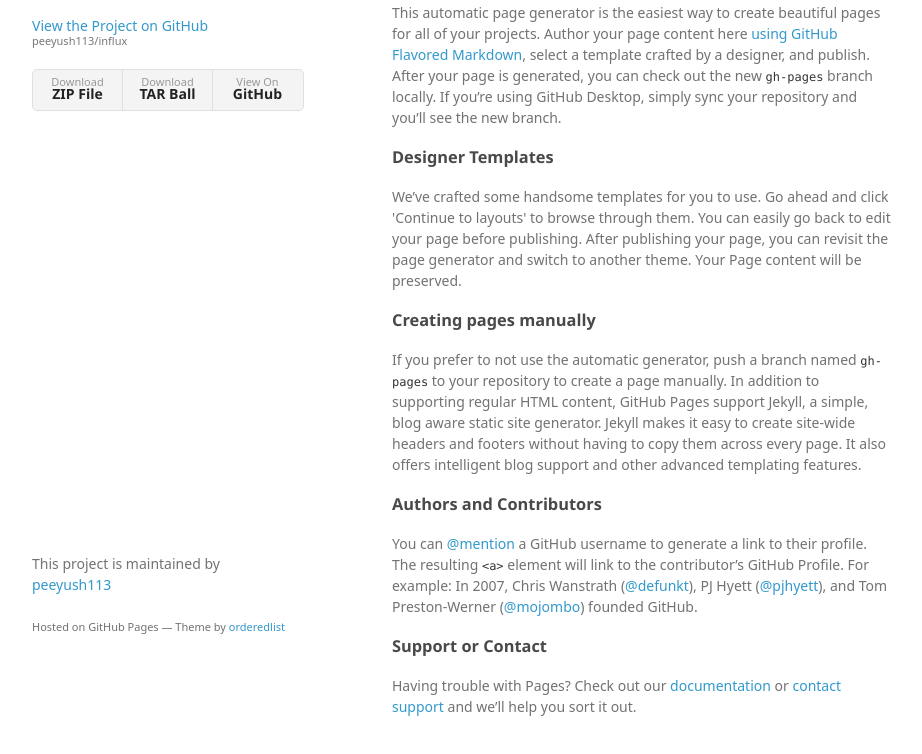
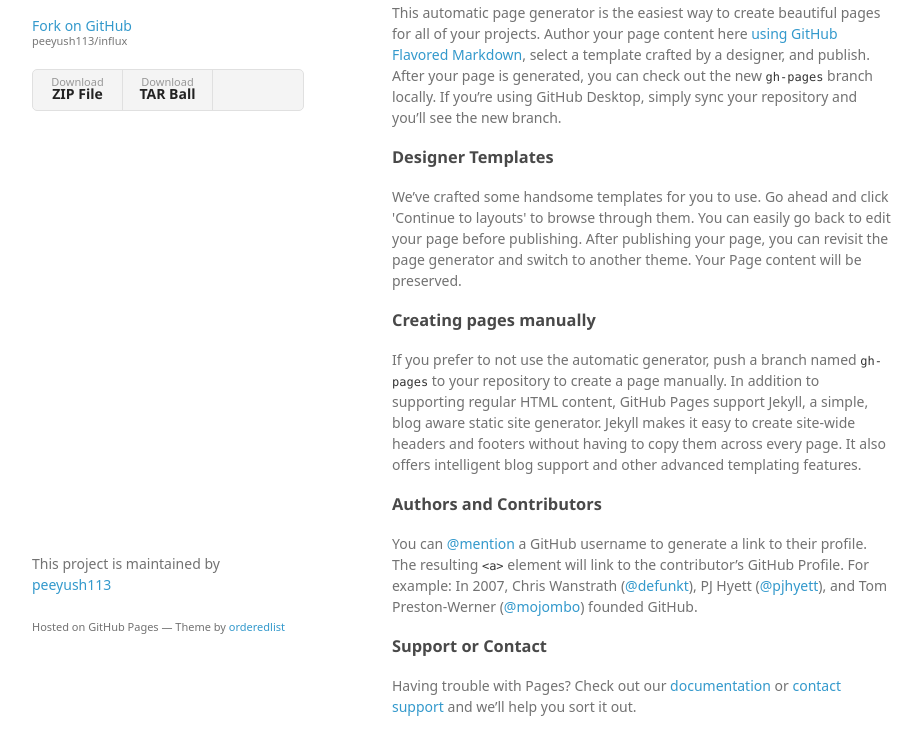
Before and after one commit to peeyush113/influx, a plain HTML site: page index.html in a window 1280 px wide. Shown: the part 94-848 px from the top of the page, without its empty margins (178-1100 px from the left). Drawn offline with Linux system fonts and the light colour scheme; a web font is replaced by a local one.

Commit message:
small changes

```diff
--- a/index.html
+++ b/index.html
@@ -3,7 +3,7 @@
   <head>
     <meta charset="utf-8">
     <meta http-equiv="X-UA-Compatible" content="chrome=1">
-    <title>Influx by peeyush113</title>
+    <title>Influx</title>
 
     <link rel="stylesheet" href="stylesheets/styles.css">
     <link rel="stylesheet" href="stylesheets/github-light.css">
@@ -18,13 +18,12 @@
         <h1>Influx</h1>
         <p></p>
 
-        <p class="view"><a href="https://github.com/peeyush113/influx">View the Project on GitHub <small>peeyush113/influx</small></a></p>
+        <p class="view"><a href="https://github.com/peeyush113/influx">Fork on GitHub <small>peeyush113/influx</small></a></p>
 
 
         <ul>
           <li><a href="https://github.com/peeyush113/influx/zipball/master">Download <strong>ZIP File</strong></a></li>
           <li><a href="https://github.com/peeyush113/influx/tarball/master">Download <strong>TAR Ball</strong></a></li>
-          <li><a href="https://github.com/peeyush113/influx">View On <strong>GitHub</strong></a></li>
         </ul>
       </header>
       <section>
```
